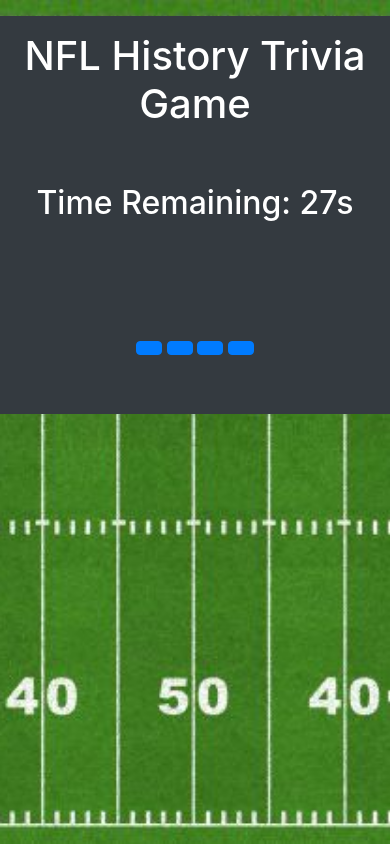
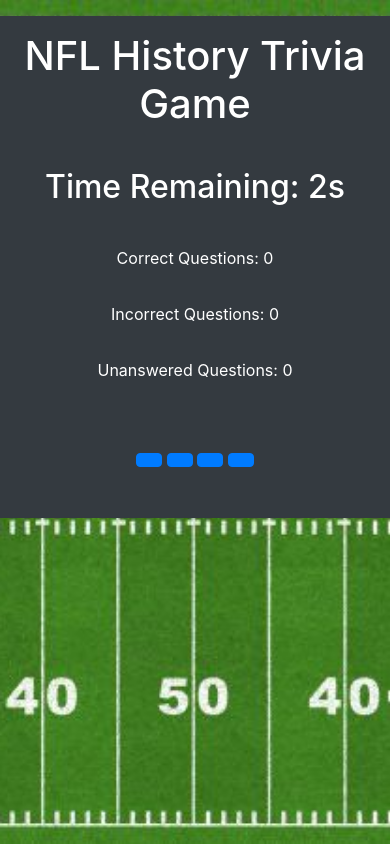
Before and after one commit to SamTaub/Trivia-Game, a plain HTML site: page index.html in a window 390 px wide. Both pictures are taken after a click on the button "Start New Game". Drawn offline with nearby package versions, Linux system fonts and the light colour scheme.

Commit message:
changes to HTML elements

```diff
--- a/assets/javascript/app.js
+++ b/assets/javascript/app.js
@@ -87,8 +87,13 @@
 let correctCounter = 0;
 let incorrectCounter = 0;
 let unansweredCounter = 0;
-let gameTimer = 30;
+let gameTimer = 5;
 let intervalId;
+let gameTimerRunning;
+
+if (gameTimer >= 1){
+  gameTimerRunning = true;
+};
 
 //Game Interval functions
 
@@ -103,6 +108,7 @@
   if (gameTimer === 0){
     stop();
     unansweredCounter++;
+    updateUnansweredCounter();
   }
 };
 
@@ -111,12 +117,30 @@
 };
 
 //Function to clear variables when game restarts
-function restartGame (){
+function startNewGame (){
     correctCounter = 0;
     incorrectCounter = 0;
     unansweredCounter = 0;
-    gameTimer = 30;
+    gameTimer = 5;
     intervalId;
+    updateCorrectCounter();
+    updateIncorrectCounter();
+    updateUnansweredCounter();
+    run();
+    decrement();
+};
+
+//Update Game Functions
+function updateUnansweredCounter(){
+  $("#trivia-score-unanswered").text("Unanswered Questions: " + unansweredCounter);
+};
+
+function updateCorrectCounter(){
+  $("#trivia-score-correct").text("Correct Questions: " + correctCounter);
+};
+
+function updateIncorrectCounter(){
+  $("#trivia-score-incorrect").text("Incorrect Questions: " + incorrectCounter);
 };
 
 //function to hide elements
@@ -124,11 +148,13 @@
   $(".btn-answer").hide();
 };
 
+
 window.onload = hideContent();
+
+
 
 $("#start-game-button").click(function(){
   $("#start-game-button").hide();
   $(".btn-answer").show();
-  run();
-  decrement();
+  startNewGame();
 });
--- a/index.html
+++ b/index.html
@@ -28,22 +28,43 @@
         </div>
 
         <div class = "row">
-            <div class = "col-md-12 text-center bg-dark text-white p-3">
-                <h1 id = "trivia-timer" class = "text-white p-3">
-                </h1>
-                <h2 id = "trivia-score" class = "text-white p-3 d-flex justify-content-center">
-                </h2>
-                <h2 id = "trivia-question" class = "text-white p-3">
-                </h2>
-                <button type="button" class="btn btn-primary btn-answer" id = "a-game-button"></button>
-                <button type="button" class="btn btn-primary btn-answer" id = "b-game-button"></button>
-                <button type="button" class="btn btn-primary btn-answer" id = "c-game-button"></button>
-                <button type="button" class="btn btn-primary btn-answer" id = "d-game-button"></button>
-                <h2 id = "trivia-answer" class = "text-white p-3 d-flex justify-content-center">
-                </h2>
-                <button type="button" class="btn btn-success" id = "start-game-button">Start New Game</button>
+            <div class = "col-md-12 text-center bg-dark text-white p-3" id = "trivia-timer">
             </div>
         </div>
+
+
+        <div class = "row">
+            <div class ="col-md-4 text-center bg-dark text-white p-3" id = "trivia-score-correct" >
+            </div>
+
+            <div class ="col-md-4 text-center bg-dark text-white p-3" id = "trivia-score-incorrect">
+            </div>
+
+            <div class = "col-md-4 text-center bg-dark text-white p-3" id = "trivia-score-unanswered">
+            </div>
+        </div>
+
+
+        <div class = "row">
+            <div class = "col-md-12 text-center bg-dark text-white p-3" id = "trivia-question">
+            </div>
+        </div>
+
+        <div class = "row">
+            <div class = "col-md-12 text-center bg-dark text-white p-3" id = "trivia-answer">
+                    <button type="button" class="btn btn-primary btn-answer" id = "a-game-button"></button>
+                    <button type="button" class="btn btn-primary btn-answer" id = "b-game-button"></button>
+                    <button type="button" class="btn btn-primary btn-answer" id = "c-game-button"></button>
+                    <button type="button" class="btn btn-primary btn-answer" id = "d-game-button"></button>
+            </div>
+        </div>
+
+        <div class = "row">
+            <div class = "col-md-12 text-center bg-dark text-white p-3" id = "trivia-game-start-button">
+                    <button type="button" class="btn btn-success" id = "start-game-button">Start New Game</button>
+            </div>
+        </div>
+
 
     </div>
 
```
